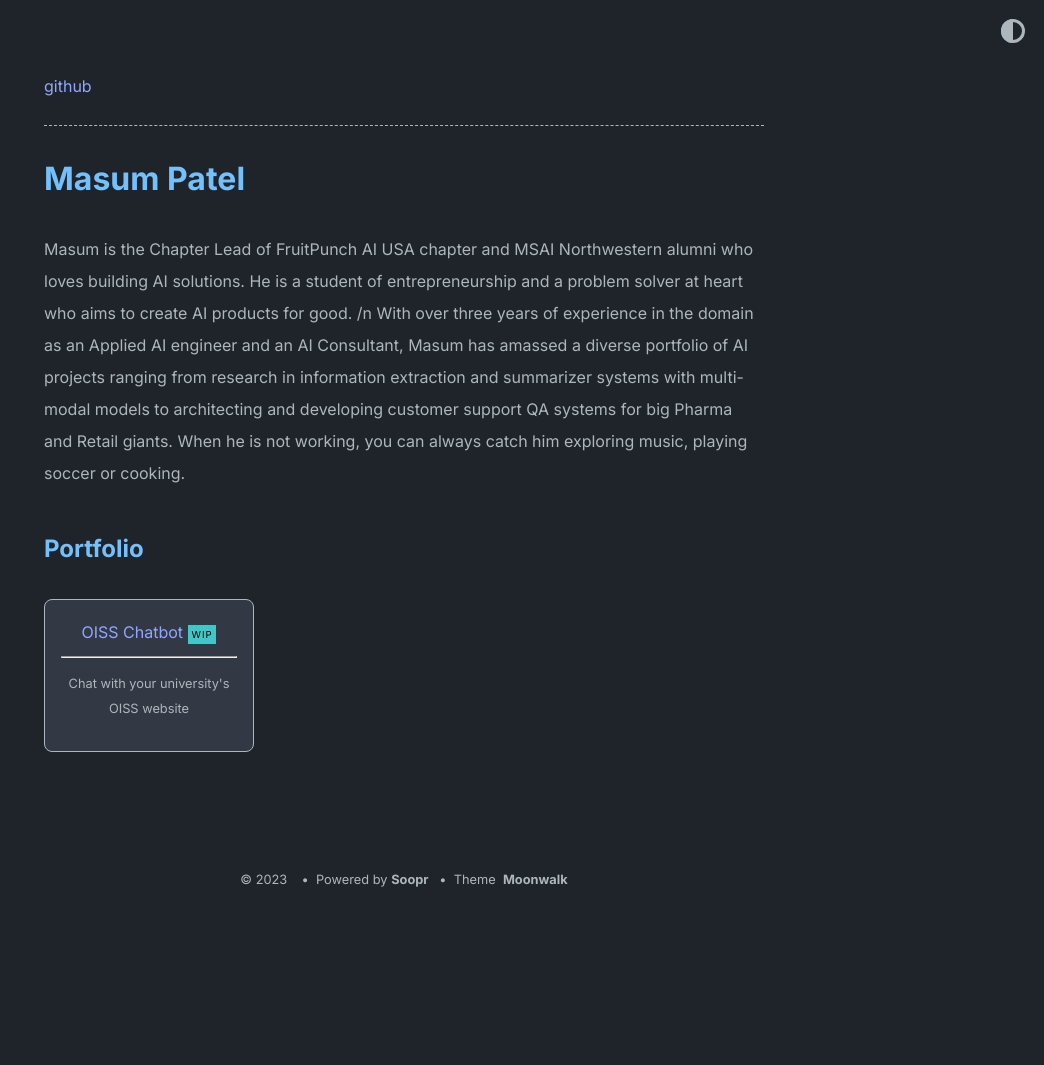
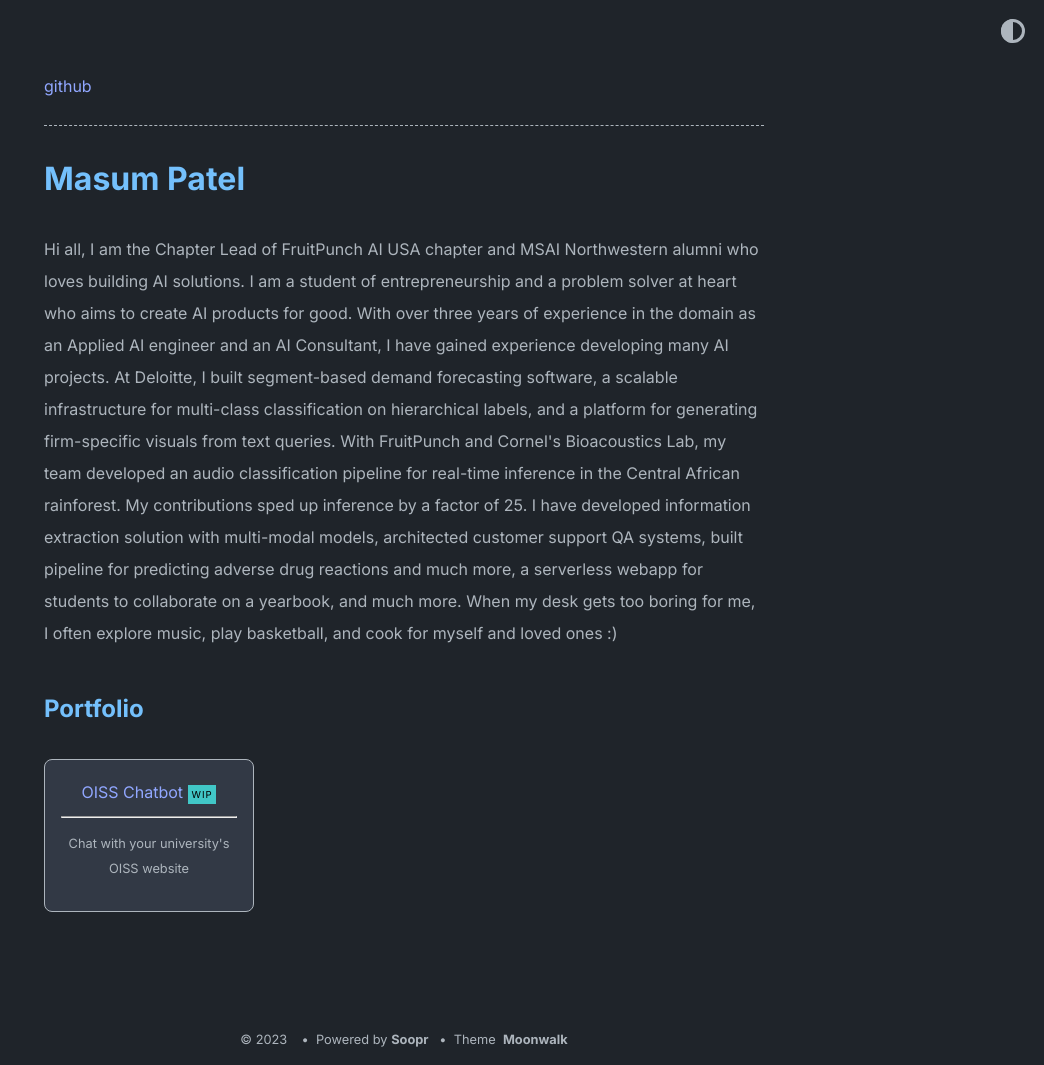
Before and after one commit to M4sum/m4sum.github.io, a Jekyll site: the page built from index.md, in a window 1280 px wide. Shown: the whole page, without its empty margins (236-1280 px from the left). Built offline with Jekyll 4.4.1, drawn with Linux system fonts in a browser that asks for light colours; before the commit the page ends 905 px from its top, so only the background shows below that.

Commit message:
Update _config.yml

```diff
--- a/_config.yml
+++ b/_config.yml
@@ -1,13 +1,23 @@
 title: Masum Patel
 description: > # description of the site (multiple lines allowed)
-  Masum is the Chapter Lead of FruitPunch AI USA chapter and
-  MSAI Northwestern alumni who loves building AI solutions. He is a student of entrepreneurship and a problem
-  solver at heart who aims to create AI products for good. /n
+  Hi all, I am the Chapter Lead of FruitPunch AI USA chapter and
+  MSAI Northwestern alumni who loves building AI solutions. I am a student of entrepreneurship and a problem
+  solver at heart who aims to create AI products for good.
 
-  With over three years of experience in the domain as an Applied AI engineer and an AI Consultant, Masum has amassed a diverse portfolio of AI projects
-  ranging from research in information extraction and summarizer systems with multi-modal models
-  to architecting and developing customer support QA systems for big Pharma and Retail giants.
-  When he is not working, you can always catch him exploring music, playing soccer or cooking.
+  With over three years of experience in the domain as an Applied AI engineer and an AI Consultant,
+  I have gained experience developing many AI projects.
+
+  At Deloitte, I built segment-based demand forecasting software,
+  a scalable infrastructure for multi-class classification on hierarchical labels,
+  and a platform for generating firm-specific visuals from text queries.
+
+  With FruitPunch and Cornel's Bioacoustics Lab, my team developed an audio classification pipeline for real-time inference in
+  the Central African rainforest. My contributions sped up inference by a factor of 25.
+
+  I have developed information extraction solution with multi-modal models, architected customer support QA systems,
+  built pipeline for predicting adverse drug reactions and much more, a serverless webapp for students to collaborate on a yearbook, and much more.
+
+  When my desk gets too boring for me, I often explore music, play basketball, and cook for myself and loved ones :)
 
 permalink: none
 
```
